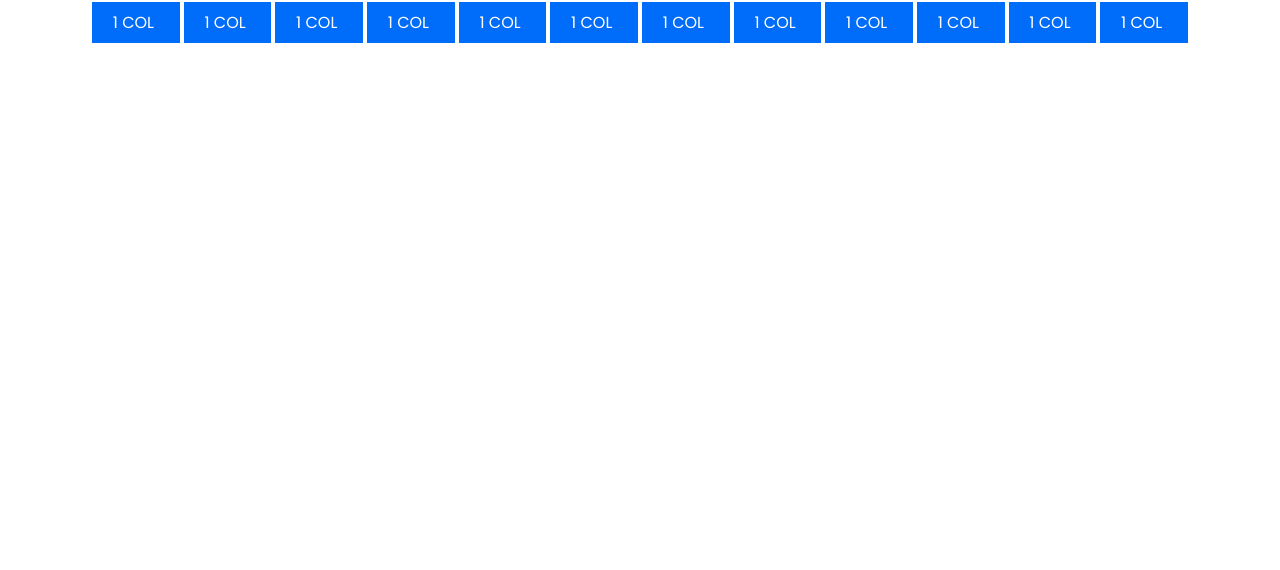
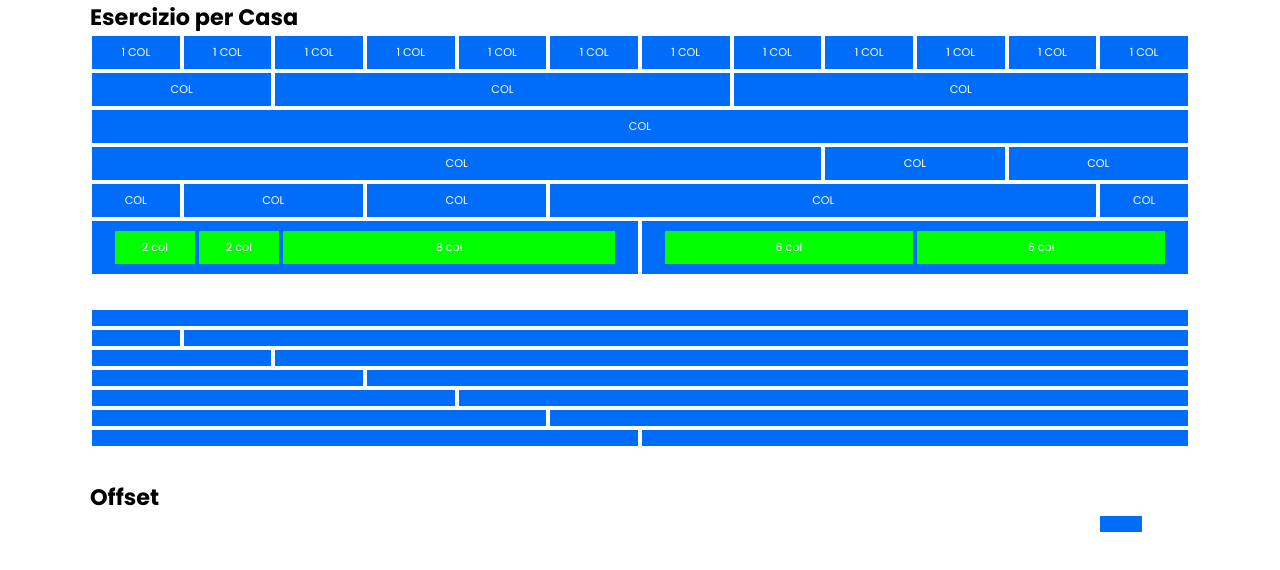
Before and after one commit to Paolo224/html-css-12bool, a plain HTML site: page index.html in a window 1280 px wide. Drawn offline with Linux system fonts and the light colour scheme.

Commit message:
bozza della terza section

```diff
--- a/css/12boolFlex.css
+++ b/css/12boolFlex.css
@@ -9,6 +9,7 @@
     background-color: #006cfa;
     padding: .5rem 1.3rem;
     flex: 0 0 auto;
+    text-align: center;
 }
 
 .col-1{
--- a/css/style.css
+++ b/css/style.css
@@ -7,9 +7,29 @@
 body{
     color: white;
     font-family: 'Poppins', sans-serif;
+    font-size: .7rem;
+}
+
+.flex-center{
+    align-items: center;
+    justify-content: center;
+    display: flex;
 }
 
 .container{
     max-width: 1100px;
     margin: 0 auto;
 }
+
+.col-green{
+    background-color: lime;
+    border: 2px solid #006cfa;
+}
+
+.font-color-black{
+    color: black;
+}
+
+.section{
+    margin-bottom: 2rem;
+}
--- a/index.html
+++ b/index.html
@@ -12,6 +12,10 @@
     <body>
 
         <main class="container">
+            <div class="section">
+                <h1 class="font-color-black">
+                    Esercizio per Casa
+                </h1>
                 <div class="row">
                     <div class="col-1">
                         1 COL
@@ -50,7 +54,113 @@
                         1 COL
                     </div>
                 </div>
+                <div class="row">
+                    <div class="col-2">
+                        COL
+                    </div>
+                    <div class="col-5">
+                        COL
+                    </div>
+                    <div class="col-5">
+                        COL
+                    </div>
+                </div>
+                <div class="row">
+                    <div class="col-12">
+                        COL
+                    </div>
+                </div>
+                <div class="row">
+                    <div class="col-8">
+                        COL
+                    </div>
+                    <div class="col-2">
+                        COL
+                    </div>
+                    <div class="col-2">
+                        COL
+                    </div>
+                </div>
+                <div class="row">
+                    <div class="col-1">
+                        COL
+                    </div>
+                    <div class="col-2">
+                        COL
+                    </div>
+                    <div class="col-2">
+                        COL
+                    </div>
+                    <div class="col-6">
+                        COL
+                    </div>
+                    <div class="col-1">
+                        COL
+                    </div>
+                </div>
+                <div class="row">
+                    <div class="col-6">
+                        <div class="row">
+                            <div class="col-2 col-green flex-center">
+                                2 col
+                            </div>
+                            <div class="col-2 col-green flex-center">
+                                2 col
+                            </div>
+                            <div class="col-8 col-green flex-center">
+                                8 col
+                            </div>
+                        </div>
+                    </div>
+                    <div class="col-6">
+                        <div class="row">
+                            <div class="col-6 col-green flex-center">
+                                6 col
+                            </div>
+                            <div class="col-6 col-green flex-center">
+                                6 col
+                            </div>
+                        </div>
+                    </div>
+                </div>
+            </div>
+            <div class="section">
+                <div class="row">
+                    <div class="col-12"></div>
+                </div>
+                <div class="row">
+                    <div class="col-1"></div>
+                    <div class="col-11"></div>
+                </div>
+                <div class="row">
+                    <div class="col-2"></div>
+                    <div class="col-10"></div>
+                </div>
+                <div class="row">
+                    <div class="col-3"></div>
+                    <div class="col-9"></div>
+                </div>
+                <div class="row">
+                    <div class="col-4"></div>
+                    <div class="col-8"></div>
+                </div>
+                <div class="row">
+                    <div class="col-5"></div>
+                    <div class="col-7"></div>
+                </div>
+                <div class="row">
+                    <div class="col-6"></div>
+                    <div class="col-6"></div>
+                </div>
+            </div>
+            <h1 class="font-color-black">
+                Offset
+            </h1>
+            <div class="section">
+                <div class="row">
+                    <div class="col-offset-11"></div>
+                </div>
+            </div>
         </main>
-
     </body>
 </html>
```
Lines whose indentation alone changed are shown as unchanged.
